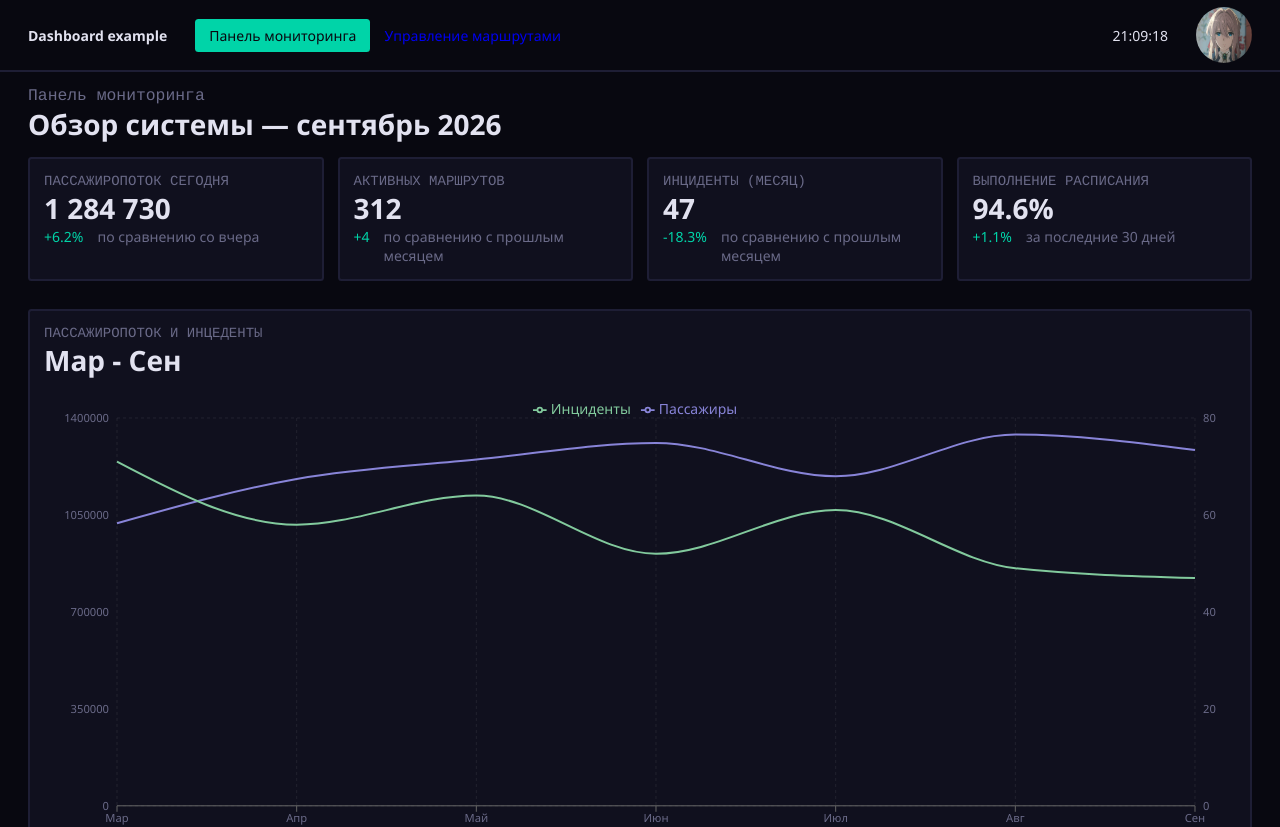
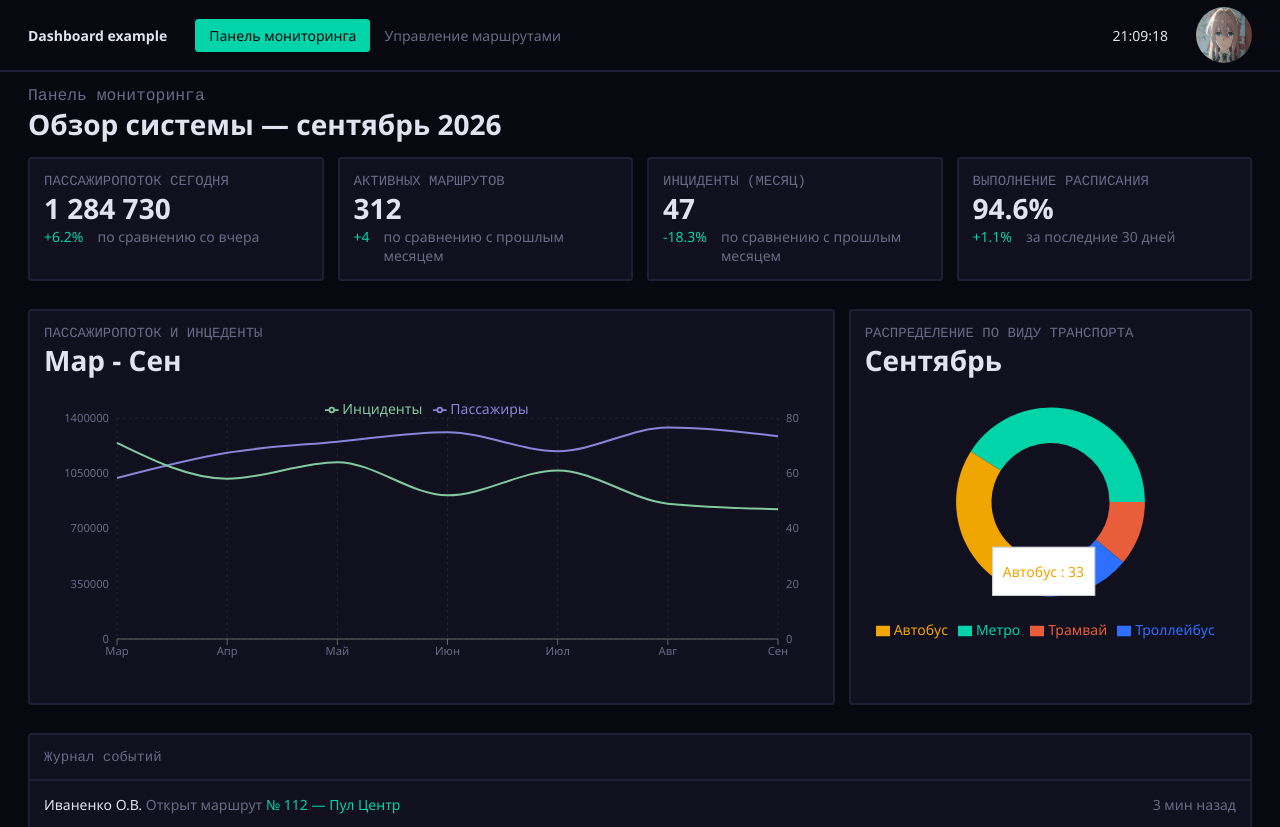
Before and after one commit to otiosumax/dashboard-example, a React (Vite) app: page / in a window 1280 px wide. Shown: the top 827 px of the page. Built offline with nearby package versions, Linux system fonts and the light colour scheme.

Commit message:
added donut chart

```diff
--- a/src/App.css
+++ b/src/App.css
@@ -18,6 +18,9 @@ p {
 a {
   font-size: 1rem;
   text-decoration: none;
+}
+a:link {
+  color: var(--muted-foreground);
 }
 a:visited {
   color: var(--muted-foreground);
--- a/src/data/dashboardData.json
+++ b/src/data/dashboardData.json
@@ -69,19 +69,23 @@
   "modeData": [
     {
       "name": "Метро",
-      "value": 41
+      "value": 41,
+      "fill": "rgb(0, 212, 168)"
     },
     {
       "name": "Автобус",
-      "value": 33
+      "value": 33,
+      "fill": "#f0a500"
     },
     {
       "name": "Троллейбус",
-      "value": 15
+      "value": 15,
+      "fill": "rgb(45, 111, 255)"
     },
     {
       "name": "Трамвай",
-      "value": 11
+      "value": 11,
+      "fill": "rgb(232, 93, 58)"
     }
   ],
   "activity": [
--- a/src/index.css
+++ b/src/index.css
@@ -38,13 +38,13 @@ html {
 
 @media (min-width: 1800px) {
   html {
-    font-size: 24px;
+    font-size: 18px;
   }
 }
 
 @media (min-width: 2400px) {
   html {
-    font-size: 28px;
+    font-size: 24px;
   }
 }
 
--- a/src/pages/dashboard/DashboardView.tsx
+++ b/src/pages/dashboard/DashboardView.tsx
@@ -2,9 +2,12 @@ import "./DashboardView.css";
 
 import {
   CartesianGrid,
+  Cell,
   Legend,
   Line,
   LineChart,
+  Pie,
+  PieChart,
   ResponsiveContainer,
   Tooltip,
   XAxis,
@@ -32,6 +35,8 @@ function DashboardView() {
     { month: string; passengers: number; incidents: number }[]
   >([]);
 
+  const [modeData, setModeData] = useState<{ name: string; value: number }[]>([]);
+
   const [activity, setActivity] = useState<
     {
       id: number;
@@ -54,6 +59,7 @@ function DashboardView() {
   useEffect(() => {
     setKpiData(data.kpiData);
     setFlowData(data.flowData);
+    setModeData(data.modeData);
     setActivity(data.activity);
   }, []);
 
@@ -75,6 +81,8 @@ function DashboardView() {
   // fetchData();
   // }, []);
 
+  const capitalizeFirstLetter = (word: string): string => word.charAt(0).toUpperCase() + word.slice(1);
+
   return (
     <div className="dashboard-view slide-in-up">
       <div className="dashboard-title">
@@ -85,6 +93,7 @@ function DashboardView() {
             .toLocaleString("ru-RU", { month: "long", year: "numeric" })
             .replace(" г.", "")}
         </h1>
+
         <div className="statistics-grid">
           {kpiData.map((indicator) => {
             return (
@@ -113,7 +122,8 @@ function DashboardView() {
             );
           })}
         </div>
-        <div className="charts-grid">
+
+        <div className="charts-grid" style={{ gridTemplateColumns: "2fr 1fr" }}>
           <Card
             title="Пассажиропоток и инцеденты"
             value={
@@ -124,20 +134,17 @@ function DashboardView() {
           >
             <FlowChart data={flowData} />
           </Card>
-          {/* <Card title="Распределение по виду транспорта">
-            <ResponsiveContainer width="100%" aspect={1}>
-              <PieChart width="100%" height="100%">
-                <Pie
-                  data={flowData}
-                  dataKey="month"
-                  innerRadius="60%"
-                  outerRadius="100%"
-                  label
-                />
-              </PieChart>
-            </ResponsiveContainer>
-          </Card> */}
+          <Card
+            title="Распределение по виду транспорта"
+            value={
+              capitalizeFirstLetter(currentTime.toLocaleDateString("ru-RU", { month: "long" }
+              ))
+            }>
+
+            <DonutChart data={modeData} />
+          </Card>
         </div>
+
         <div className="logs">
           <section title="Журнал событий">
             <p
@@ -215,6 +222,25 @@ function FlowChart({
   );
 }
 
+function DonutChart({ data = [] }: { data?: { name: string; value: number }[] }) {
+
+  return (
+    <ResponsiveContainer width="100%" aspect={1.4}>
+      <PieChart>
+        <Pie
+          dataKey="value"
+          innerRadius="50%"
+          data={data}
+          isAnimationActive={false}
+          strokeWidth={0}
+        />
+        <Tooltip defaultIndex={1} />
+        <Legend />
+      </PieChart>
+    </ResponsiveContainer>
+  );
+}
+
 function LogLine({
   info,
 }: {
--- a/src/pages/dataControl/DataControlView.tsx
+++ b/src/pages/dataControl/DataControlView.tsx
@@ -17,7 +17,7 @@ function DataControlView() {
         style={{
           display: "grid",
           gridTemplate: ` "a . c" auto
-                          "b . c" auto / auto 1fr auto`,
+                          "b . c" auto / auto 1fr auto `,
         }}
       >
         <h3 className="text-muted font-mono" style={{ gridArea: "a" }}>
@@ -66,7 +66,9 @@ function DataControlView() {
           ))}
         </div>
       </Card>
-      <section>soso</section>
+      <section>
+
+      </section>
     </div>
   );
 }
```
